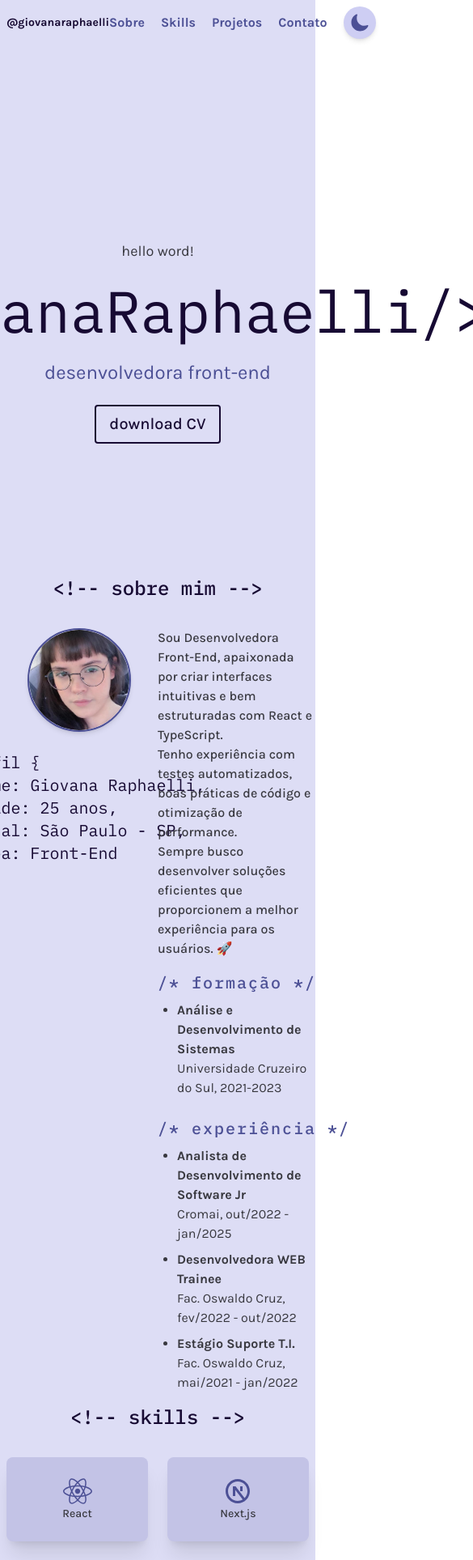
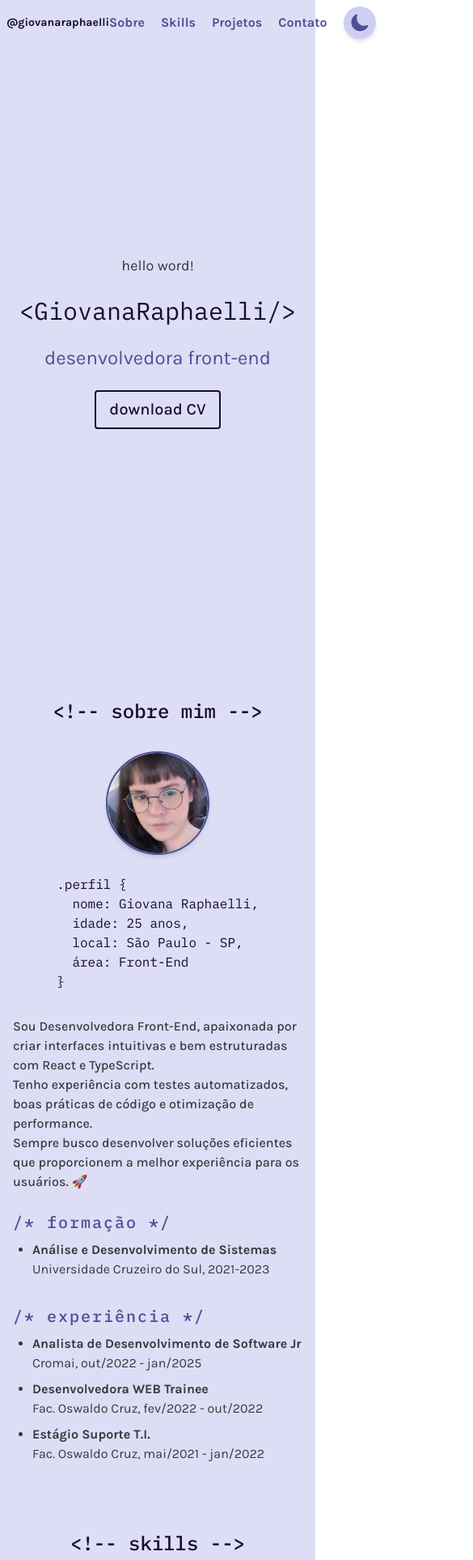
Before and after one commit to giovanaraphaelli/portfolio, a React (Vite) app: page / in a window 390 px wide. Shown: the top 1927 px of the page at 81% size, 585 px wide, since content can reach past the window. Built offline with nearby package versions, Linux system fonts and the light colour scheme.

Commit message:
feat: adds responsiveness

```diff
--- a/src/pages/about/index.tsx
+++ b/src/pages/about/index.tsx
@@ -25,26 +25,25 @@ const experience = `
 
 export function About() {
   return (
-    <div id="about" className="bg-light-background dark:bg-dark-background ">
-      <div className="container mx-auto h-[calc(100vh-3.5rem)] flex flex-col justify-center items-center">
+    <div id="about" className="bg-light-background dark:bg-dark-background">
+      <div className="container mx-auto h-full lg:h-[calc(100vh-3.5rem)] flex flex-col justify-center items-center p-4">
         <h2 className="text-subtitle font-mono text-center text-light-primary dark:text-dark-secondary">
           {'<!-- sobre mim -->'}
         </h2>
-        <div className="grid grid-cols-2 py-8">
+        <div className="grid grid-cols-1 md:grid-cols-2 gap-8 py-8 max-w-6xl">
           <div className="flex items-center flex-col gap-6">
             <img
               className="w-32 h-32 sm:w-40 sm:h-40 md:w-48 md:h-48 lg:w-60 lg:h-60 rounded-full border-2 shadow-md border-light-secondary dark:border-dark-secondary"
               src="perfil.png"
-              alt=""
+              alt="Profile"
             />
-            <ReactMarkdown className="font-mono  text-xl text-light-primary dark:text-dark-secondary">
+            <ReactMarkdown className="font-mono text-base lg:text-xl text-light-primary dark:text-dark-secondary">
               {profile}
             </ReactMarkdown>
-            <p></p>
           </div>
 
-          <div className="flex flex-col gap-4 justify-center">
-            <p className="max-w-lg text-base font-medium text-light-text dark:text-dark-text">
+          <div className="flex flex-col gap-6 justify-center">
+            <p className="text-base font-medium text-light-text dark:text-dark-text">
               Sou Desenvolvedora Front-End, apaixonada por criar interfaces
               intuitivas e bem estruturadas com React e TypeScript.
               <br />
@@ -54,6 +53,7 @@ export function About() {
               Sempre busco desenvolver soluções eficientes que proporcionem a
               melhor experiência para os usuários. 🚀
             </p>
+
             <div>
               <ReactMarkdown className="font-mono text-xl font-medium tracking-widest text-light-secondary dark:text-dark-primary">
                 {education}
@@ -72,7 +72,7 @@ export function About() {
             </div>
 
             <div>
-              <ReactMarkdown className="font-mono text-xl font-medium tracking-widest  text-light-secondary dark:text-dark-primary">
+              <ReactMarkdown className="font-mono text-xl font-medium tracking-widest text-light-secondary dark:text-dark-primary">
                 {experience}
               </ReactMarkdown>
               <ul className="py-2 list-disc text-light-text dark:text-dark-text">
--- a/src/pages/home/index.tsx
+++ b/src/pages/home/index.tsx
@@ -10,14 +10,14 @@ const name = `
 export function Home() {
   return (
     <div id="home" className="bg-light-background dark:bg-dark-background ">
-      <div className="container mx-auto h-screen flex flex-col justify-center items-center gap-6">
-        <span className="text-lg text-light-text dark:text-dark-text ">
+      <div className="container mx-auto h-screen flex flex-col justify-center items-center gap-6 px-4 py-4">
+        <span className="text-lg sm:text-xl md:text-2xl text-light-text dark:text-dark-text ">
           hello word!
         </span>
-        <ReactMarkdown className="font-mono text-7xl text-light-primary dark:text-dark-secondary">
+        <ReactMarkdown className="font-mono text-3xl md:text-6xl lg:text-8xl text-light-primary dark:text-dark-secondary">
           {name}
         </ReactMarkdown>
-        <p className="text-2xl text-light-secondary dark:text-dark-primary ">
+        <p className="text-2xl md:text-4xl text-light-secondary dark:text-dark-primary ">
           desenvolvedora front-end
         </p>
         <Button>
--- a/src/pages/skills/index.tsx
+++ b/src/pages/skills/index.tsx
@@ -12,7 +12,7 @@ interface SkillsGridProps {
 const SkillsGrid: React.FC<SkillsGridProps> = ({ skills }) => {
   return (
     <div id="skills" className="bg-light-background dark:bg-dark-background ">
-      <div className="container mx-auto h-[calc(100vh-3.5rem)] flex flex-col justify-center items-center">
+      <div className="container mx-auto h-full lg:h-[calc(100vh-3.5rem)] flex flex-col justify-center items-center p-4">
         <h2 className="text-subtitle font-mono text-center text-light-primary dark:text-dark-secondary">
           {'<!-- skills -->'}
         </h2>
@@ -25,7 +25,7 @@ const SkillsGrid: React.FC<SkillsGridProps> = ({ skills }) => {
               <div className="text-4xl md:text-4xl lg:text-8xl text-light-secondary dark:text-dark-primary">
                 {skill.icon}
               </div>
-              <p className="text-sm font-medium text-light-text dark:text-dark-text">
+              <p className="text-sm font-medium text-center text-light-text dark:text-dark-text">
                 {skill.name}
               </p>
             </div>
```
